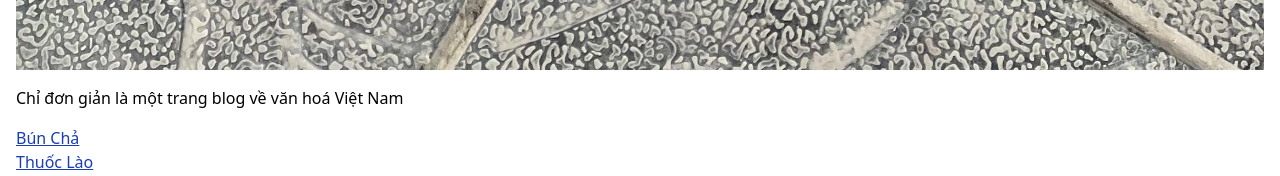
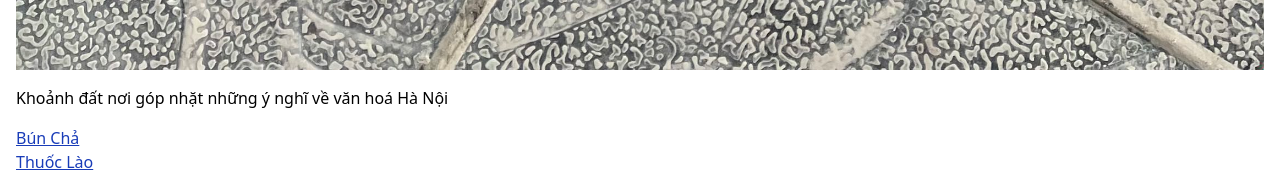
Before and after one commit to doraeminemon/bun-thang, a SvelteKit app: page / in a window 1280 px wide. Shown: the part 2209-2385 px from the top of the page. Built offline with nearby package versions, Linux system fonts and the light colour scheme.

Commit message:
Update title

```diff
--- a/src/routes/+page.svelte
+++ b/src/routes/+page.svelte
@@ -1,6 +1,6 @@
 <svelte:head>
 	<title>Thuốc Lào Blog</title>
-	<meta name="description" content="Một trang web viết về văn hoá Hà Nội" />
+	<meta name="description" content="Khoảnh đất nơi góp nhặt những ý nghĩ về văn hoá Hà Nội" />
 </svelte:head>
 <script>
 	import ThuocLaoImg from '$lib/assets/img/thuoc-lao.jpg';
@@ -8,7 +8,7 @@
 <section class="m-4 min-h-screen flex flex-col">
   <h1>Thuốc Lào Blog</h1>
   <img src={ThuocLaoImg} width="" alt="Some green tea with smoking pipe">
-  <p class="py-4">Chỉ đơn giản là một trang blog về văn hoá Việt Nam</p>
+  <p class="py-4">Khoảnh đất nơi góp nhặt những ý nghĩ về văn hoá Hà Nội</p>
   <a href="/bun-cha">Bún Chả</a>
   <a href="/thuoc-lao">Thuốc Lào</a>
   <a href="/tra-da">Trà Đá</a>
```
